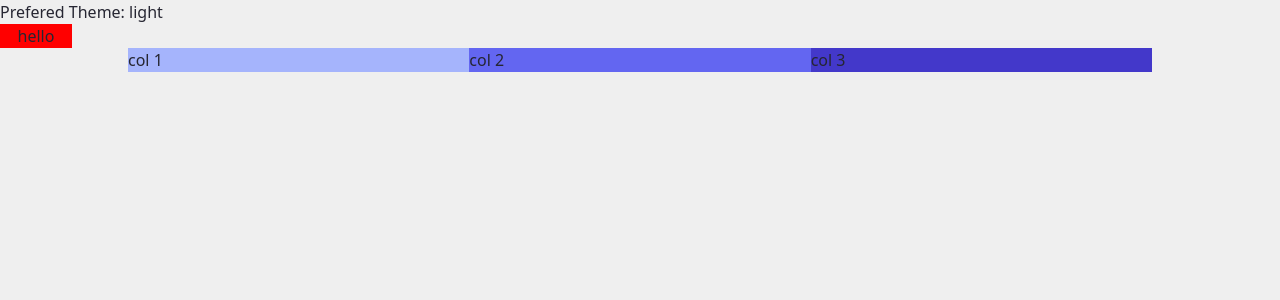
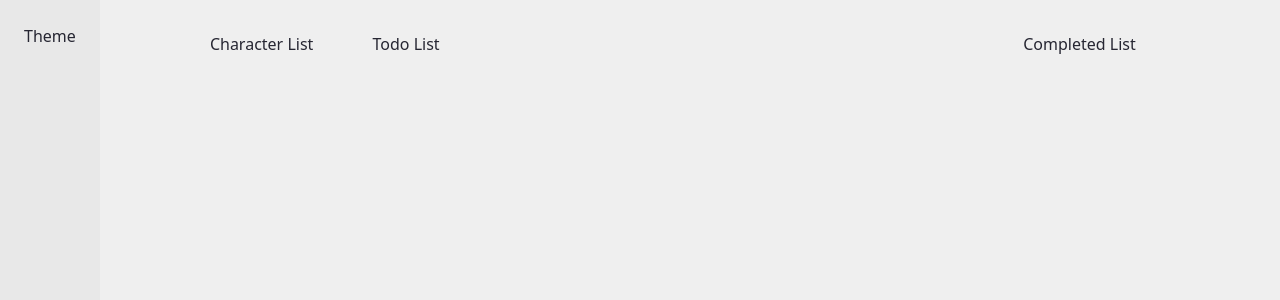
Before and after one commit to pablocantu/JATL, a React (Create React App) app: page / in a window 1280 px wide. Shown: the top 300 px of the page. Built offline with nearby package versions, Linux system fonts and the light colour scheme.

Commit message:
Refactors main layout component

```diff
--- a/src/App.tsx
+++ b/src/App.tsx
@@ -1,12 +1,12 @@
 import React from 'react';
 
-import Board from 'components/Board/Board';
 import ThemeProvider from 'components/contexts/ThemeProvider/ThemeProvider';
+import Layout from 'components/Layout/Layout';
 
 function App(): JSX.Element {
 	return (
 		<ThemeProvider>
-			<Board title='Hello Board' />
+			<Layout />
 		</ThemeProvider>
 	);
 }
--- a/src/components/Board/Board.tsx
+++ /dev/null
@@ -1,34 +0,0 @@
-import React, { useContext } from 'react';
-
-import { ThemeContext } from 'components/contexts/ThemeProvider/ThemeProvider';
-interface Props {
-    title: string;
-}
-
-const Board: React.FC<Props> = ({ title }: Props) => {
-    const {
-        preferedTheme,
-        setPreferedTheme
-    } = useContext(ThemeContext);
-
-    return (
-        <div>
-            <div>Prefered Theme: {preferedTheme}</div>
-            <button
-                style={{ width: '72px', backgroundColor: 'red' }}
-                onClick={() => {
-                    if (setPreferedTheme) setPreferedTheme(preferedTheme == 'light' ? 'dark' : 'light');
-                }}
-            >
-                hello
-            </button>
-            <div className='w-4/5 m-auto grid lg:grid-cols-3 md:grid-cols-2 ms:grid-cols-1'>
-                <div className='bg-indigo-300 dark:bg-gray-700 hidden sm:block'>col 1</div>
-                <div className='bg-indigo-500'>col 2</div>
-                <div className='bg-indigo-700'>col 3</div>
-            </div>
-        </div>
-    );
-}
-
-export default Board;
--- /dev/null
+++ b/src/components/CharacterList/CharacterList.tsx
@@ -0,0 +1,11 @@
+import React from 'react';
+
+const CharacterList: React.FC = () => {
+    return (
+        <div>
+            Character List
+        </div>
+    );
+}
+
+export default CharacterList;
--- /dev/null
+++ b/src/components/CompletedList/CompletedList.tsx
@@ -0,0 +1,11 @@
+import React from 'react';
+
+const CompletedList: React.FC = () => {
+    return (
+        <div>
+            Completed List
+        </div>
+    );
+}
+
+export default CompletedList;
--- /dev/null
+++ b/src/components/Layout/Layout.tsx
@@ -0,0 +1,31 @@
+import React from 'react';
+
+import CharacterList from 'components/CharacterList/CharacterList';
+import CompletedList from 'components/CompletedList/CompletedList';
+import Sidebar from 'components/Sidebar/Sidebar';
+import TodoList from 'components/TodoList/TodoList';
+
+const Layout: React.FC = () => {
+    return (
+        <div className='flex flex-col lg:flex-row md:flex-row'>
+            <div className='max-w-min'>
+                <Sidebar />
+            </div>
+            <div className='w-9/12 mx-auto py-8'>
+                <div className='grid grid-cols-12 grid-rows-2 h-full gap-4'>
+                    <div className='col-span-2 row-span-2'>
+                        <CharacterList />
+                    </div>
+                    <div className='lg:col-span-8 lg:row-span-2 md:col-span-10'>
+                        <TodoList />
+                    </div>
+                    <div className='lg:col-span-2 lg:row-span-2 md:col-span-10'>
+                        <CompletedList />
+                    </div>
+                </div>
+            </div>
+        </div>
+    );
+}
+
+export default Layout;
--- /dev/null
+++ b/src/components/Sidebar/Sidebar.tsx
@@ -0,0 +1,11 @@
+import React from 'react';
+
+const Sidebar: React.FC = () => {
+    return (
+        <div className='bg-c-bg-secondary p-6 h-screen'>
+            <button>Theme</button>
+        </div>
+    );
+}
+
+export default Sidebar;
--- a/src/components/Board/TodoList/TodoList.tsx
+++ b/src/components/TodoList/TodoList.tsx
@@ -1,15 +1,10 @@
 import React, { Component } from 'react';
-import PropTypes from 'prop-types';
 
 export class TodoList extends Component {
-    static propTypes = {
-
-    }
-
     render(): JSX.Element {
         return (
             <div>
-
+                Todo List
             </div>
         )
     }
```
Also changed, not shown: src/components/TodoList/Todo.tsx (renamed from src/components/Board/TodoList/Todo.tsx).
